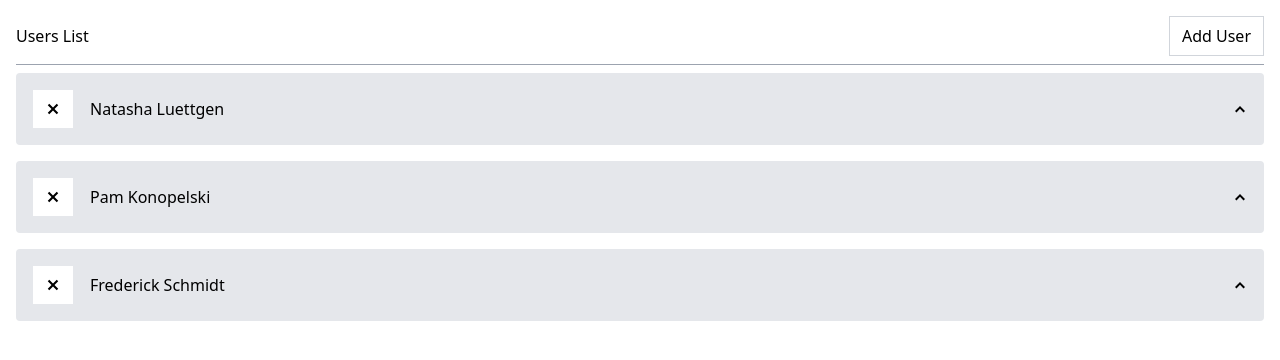
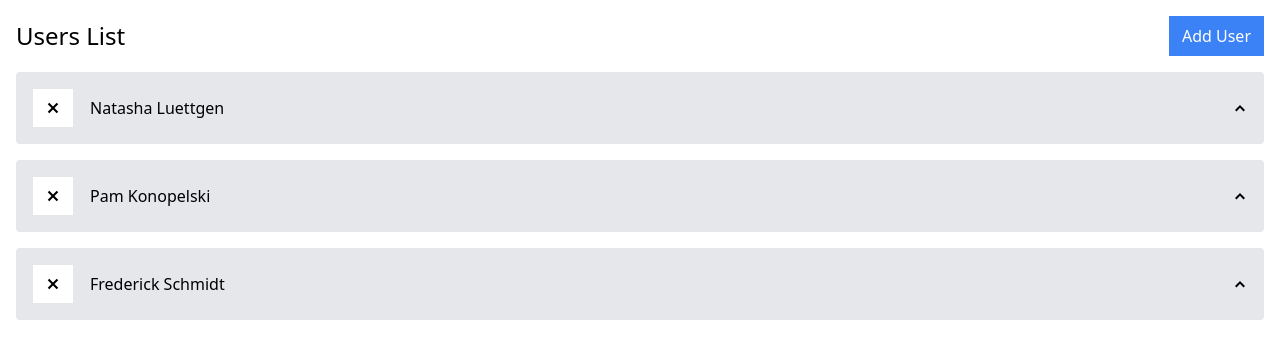
Before and after one commit to nath-Nipan-2022/mediaprojectredux, a React (Vite) app: page / in a window 1280 px wide. Shown: the top 360 px of the page. Built offline with nearby package versions, Linux system fonts and the light colour scheme; data requests are answered from the project's data file.

Commit message:
changed button's loading style

```diff
--- a/src/components/UsersList.jsx
+++ b/src/components/UsersList.jsx
@@ -30,14 +30,14 @@ export default function UsersList() {
 
 	return (
 		<div className="m-4">
-			<div className="pb-2 mb-2 flex items-center justify-between border-b border-b-gray-400">
-				<h2>Users List</h2>
+			<div className="pb-2 mb-2 flex items-center justify-between">
+				<h2 className="text-2xl">Users List</h2>
 
 				<Button
-					loadingWithChildren={isCreatingUser}
-					outline
+					loading={isCreatingUser}
+					primary
 					onClick={handleAddUser}
-					className="border border-gray-300 hover:bg-gray-200 transition"
+					className=" hover:bg-blue-600 transition"
 				>
 					Add User
 				</Button>
```
